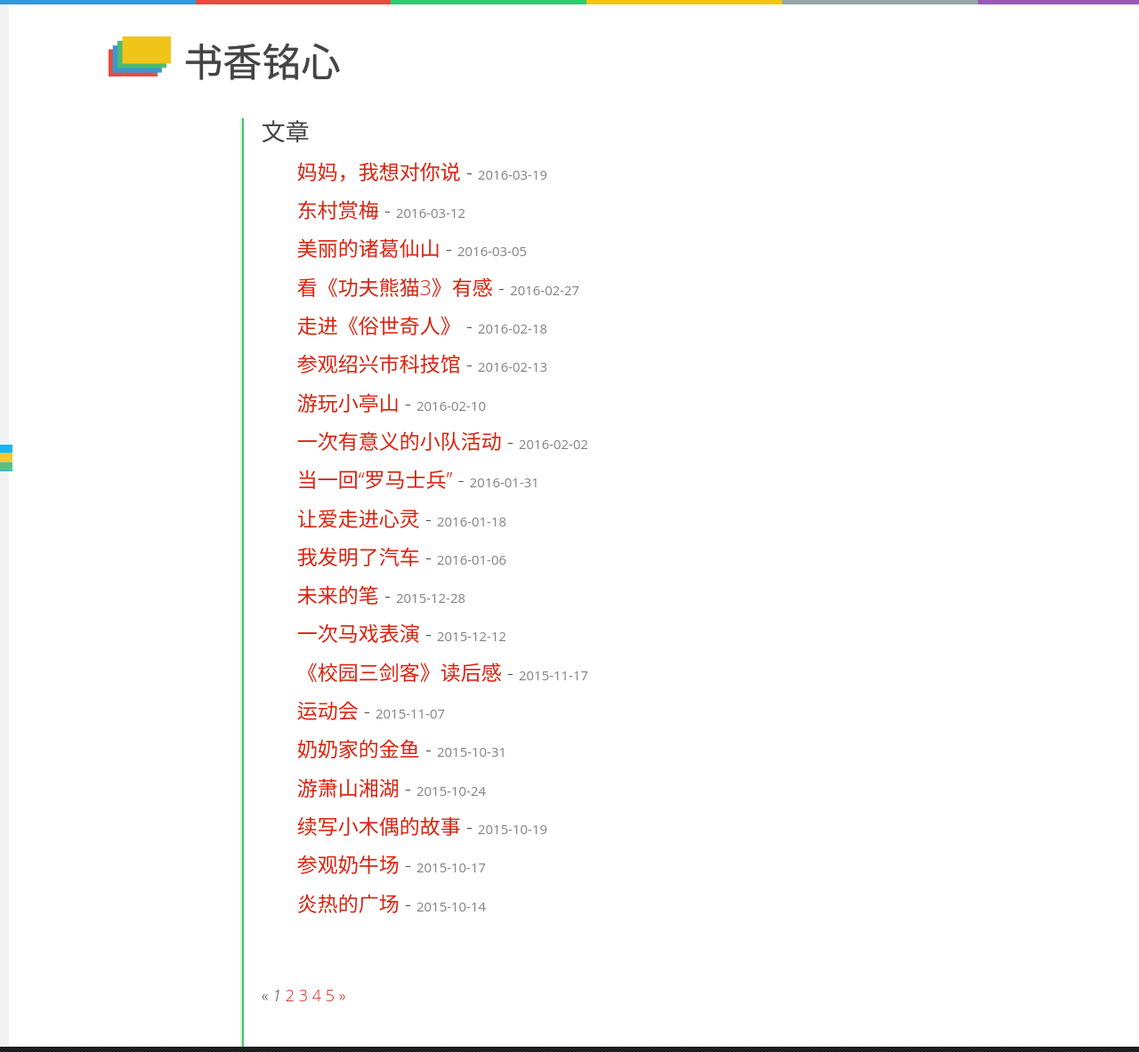
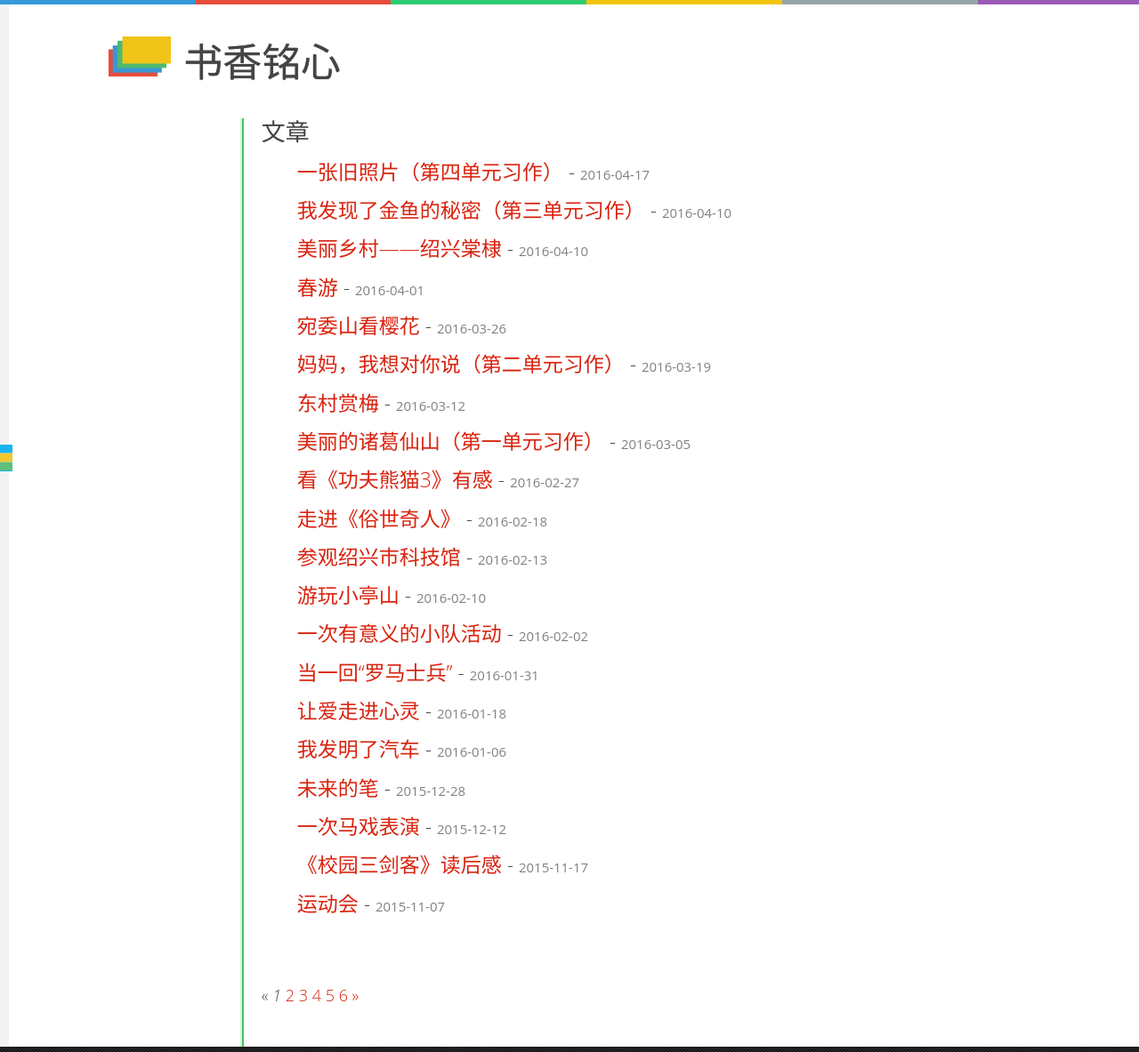
Before and after one commit to winsphinx/sxmx, a Jekyll site: the page built from index.html, in a window 1280 px wide. Shown: the whole page at 89% size. Built offline with Jekyll 4.4.1, drawn with Linux system fonts in a browser that asks for light colours; the list of posts is cut into pages by our own code; comment, search, counter and statistics services are not loaded; part of the change alters nothing that is shown.

Commit message:
add posts

```diff
--- a/_posts/2016-03-05-zhuge.md
+++ b/_posts/2016-03-05-zhuge.md
@@ -1,6 +1,6 @@
 ---
 layout: post
-title: 美丽的诸葛仙山
+title: 美丽的诸葛仙山（第一单元习作）
 ---
 
 
--- a/_posts/2016-03-19-letter.md
+++ b/_posts/2016-03-19-letter.md
@@ -1,6 +1,6 @@
 ---
 layout: post
-title: 妈妈，我想对你说
+title: 妈妈，我想对你说（第二单元习作）
 ---
 
 
--- /dev/null
+++ b/_posts/2016-03-26-sakura.md
@@ -0,0 +1,12 @@
+---
+layout: post
+title: 宛委山看樱花
+---
+
+
+　　今天，天气晴朗，我和妈妈一起去宛委山看樱花。
+　　一进宛委山景区，门口两只石象，好像是守护大山的两个卫兵。而吸引我们的是大片成群的樱花，有红的、白的、粉的，清香扑鼻。虽然在枝上的樱花所剩无几，但也散发着清香。景区内游人如织，大量的游客在拍照做纪念。
+　　再往里走，樱花一阵阵的清香迎面扑鼻而来，使我格外清爽。微风徐动，树上的樱花便散发着清香，让宛委山显得更美。有樱花这样点缀着整个景区，大山能不美吗？这真不愧为华东地区最大的樱花之一啊！
+　　再往里走，便是樱花园。园内游人数量不减。园内一股清香，使人格外舒服。花枝招展，随风舞动，无数的花朵点头，似乎在说：“欢迎你们来啊！”这些花各有各的姿态，有的亭亭玉立，有的随风舞动，一朵朵映入我的眼帘，实在太美了。无数的樱花好像都在向我们招手。瞧！那劲翠的枝干迎风飘动，多美啊！
+　　突然，一个“孙悟空”打扮的人映入我的眼帘，为景区增添了无数的生机。
+　　宛委山的樱花非常美，希望你有机会来细细欣赏！
--- /dev/null
+++ b/_posts/2016-04-01-outgoing.md
@@ -0,0 +1,13 @@
+---
+layout: post
+title: 春游
+---
+
+
+　　这星期五，学校组织我们去迪荡梅龙湖公园春游。
+　　我们早早地到了学校，大家在教室里玩玩具，吃东西，每个人都是一副兴奋的样子。公交车一来，大家争先恐后、迫不及待地上车。一路上，大家兴高采烈，说说笑笑，好不热闹。
+　　到了梅龙湖公园，两旁柳树依依，花儿绽放着笑脸，到处都是春的气息。前几年，我就是在这里种过树呢！
+　　越往里走，两旁全是著名电影演员的雕塑。再往里走，便走到一座陡峭的桥，这座桥两旁的脚下是钢筋。钢筋错落有致，这座桥非常牢固，可以通向世贸。
+　　又走了一会儿，便到了一块平地，我们在那里吃东西。在这块平地上，大家都在互相交换着食物，分享美食。李老师还给我们拍了照。大家互相吃了一点东西，有的人就在玩三国杀，有的在玩一种牌。大家各自游戏，非常开心。
+　　过了一会儿，我们便往前走。前面走了不到一会儿，各种花争相吐艳，非常美丽。我觉得迪荡好新啊！记得上次我在这里种树的时候，迪荡还没有现在建设的好。再看那梅龙湖公园，分成迪荡胡公园和电影文化公园。现在的迪荡建设得真好呀！
+　　时间过得很快，马上就到了中午时分。我们依依不舍地离开了迪荡的梅龙湖公园。梅龙湖公园建设得非常好，希望你有机会来游玩！
--- /dev/null
+++ b/_posts/2016-04-10-countryroad.md
@@ -0,0 +1,11 @@
+---
+layout: post
+title: 美丽乡村——绍兴棠棣
+---
+
+
+　　今天下午，天气晴朗，我们一行五人驱车来到最美乡村棠棣。一下车，便看到棠棣村的介绍栏和著名人物。一路走着，两旁是一幢幢独立的别墅，房子好像古典的欧洲农庄外墙用大块大块的很有特色的石块磊砌而成，像城堡一样。每户人家的门两旁挂着对联，外墙挂着花篮，连下面的出水口还贴着“雨水”的字眼，真是规划得细致入微啊!路面非常干净整洁，走在路上，感觉神清气爽，不愧是最美乡村啊！我查看了资料后才知道：棠棣是绍兴县漓渚区的一个村，有花木之村的美誉。在前不久的兰花节里，游客那真是人山人海。我似乎也闻到了兰花的芳香。
+　　再往下面走，走了不到一会儿，就看到一口偌大的水池，池面上飘荡着两只乌篷船，一照壁上镶嵌着不少酒坛，有水从酒坛口往下流出，流入水池。照壁上还写着“美丽棠棣”这四个大字。一看介绍，才知道，原来这个景点是“庙池醉月”，由兰谷亭、庙池、酒坛、照壁所组成。池水清清，兰谷亭也仿似一座仿古长廊，再加上一块照壁的酒坛上喷出的泉水，真是一幅美丽的画面。
+　　之后，我们便走进了旁边的兰苑，里面培育着很多兰花，有各种品种，比如“神话”、“廿七梅”等品种，天花板上吊着兰花。还有两张很有特色的桌子，桌子上摆放着茶具。正门口还有一个大大的“兰”字。
+　　接着，我们乘车一路行在干净的公路上，两旁时而群山环绕，时而花木葱茏，其中还有一两个水库。真是青山绿水，空气清新，风景秀美啊！我们还在附近的花棚养殖户里买了一些花，也算不负此行。
+　　棠棣很美丽，希望你能来我们绍兴最美乡村棠棣游玩，品味花儿的芳香，体验棠棣的美丽吧！
--- /dev/null
+++ b/_posts/2016-04-10-secret.md
@@ -0,0 +1,14 @@
+---
+layout: post
+title: 我发现了金鱼的秘密（第三单元习作）
+---
+
+
+　　大自然，有许多奇妙的事，如壁虎的尾巴能断了又长，仙人掌生命力强，地震前老鼠到处乱跑，变色龙可以变颜色等。
+　　上上个星期六，奶奶买了九条金鱼，金鱼很可爱。
+　　金鱼也有奇特的一面，让我来告诉你吧！
+　　在奶奶家，我经常观察金鱼的游动、嬉戏等几方面。一天夜里，我出去拿东西时，看见九条金鱼眼睛睁着，而鱼却没有游动。我以为它们死了，用渔斗一碰，还是没动静。又碰了几下，金鱼们终于游乐。不一会儿，金鱼又不动了，眼睛还是睁着的。真奇怪！我断定金鱼是睁着眼睛睡觉的。早上我问了爷爷，爷爷说应该是金鱼没眼睑，我问眼睑是什么，爷爷说眼睑就是眼皮。
+　　到了白天，我喂鱼的时候，发现鱼群又动了起来，一切都是那么自然。我认为爷爷说得是对的。
+　　为了再深入知道（了解）这个问题，我便上网查阅资料，一看才发现原来是因为金鱼没眼睑，所以不能闭上眼睛。这样看上去好像它从不睡觉一样，大多鱼睡，只保持水中的宁静状态，就像人睡觉时那样，金鱼就是用这种方式使它们的身体得到休息的。
+　　看了回答，金鱼为什么不闭眼，就是没眼睑，眼睑就是眼皮。
+　　是啊!大自然有很多奇妙的现象，大自然真是我们的好老师啊！
--- /dev/null
+++ b/_posts/2016-04-17-photo.md
@@ -0,0 +1,11 @@
+---
+layout: post
+title: 一张旧照片（第四单元习作）
+---
+
+
+　　我在床前发现了一张旧照片，这张照片正是日本轰炸上海火车站时，被记者拍下的情景。一见这张照片，当时的情景顿时呈现在我眼前。
+　　原先不轰炸前的上海火车站，本是繁华一片的景象。那时，在火车南站是人山人海，为什么火车站会人山人海呢？因为大家乘火车逃难，逃往中国各地。突然，天空发出了声响，原来是日军的飞机在天空上盘旋。不知是谁说了一句“大家快跑！”人们四处逃散，妄想逃出火车站，但有些人惊慌着，尖叫着，逃窜着，但日军的飞机仍不放过这些手无寸铁的百姓。日军在飞机上投下一个个的炸弹，炸向那些百姓。百姓东奔西跑，但还是躲不过日军的炮火。不一会儿，倒下了许多人，剩下的百姓呻吟着、挣扎着、叫喊声充满了整个火车站。日军的狂轰滥炸把繁华的火车站炸成了一片废墟。日军一看，火车站已成废墟，便扬长而去。
+　　突然，一个微小的声音传入了我的耳朵。“爸爸妈妈，你们在哪里呀？”但没人回答，之后便是一阵钻心裂肺的哭声。我一看，原来是一孩子在铁路上坐着，大概只有二三岁。可能在之前，他还在爸爸妈妈的怀抱里。而现在，他没有了父母，也没有了亲人的照顾，更没有了今后幸福的生活。他都不知道离开父母后他会怎样生活。
+　　日本人，你们也有自己的父母，你们怎么能杀这些手无寸铁的百姓呢？
+　　我又回想我们现在，现在我们生活在优良的环境里。所以我们更要珍惜现在的环境，为战争敲响丧钟，在和平的环境中幸福生活吧！
```
